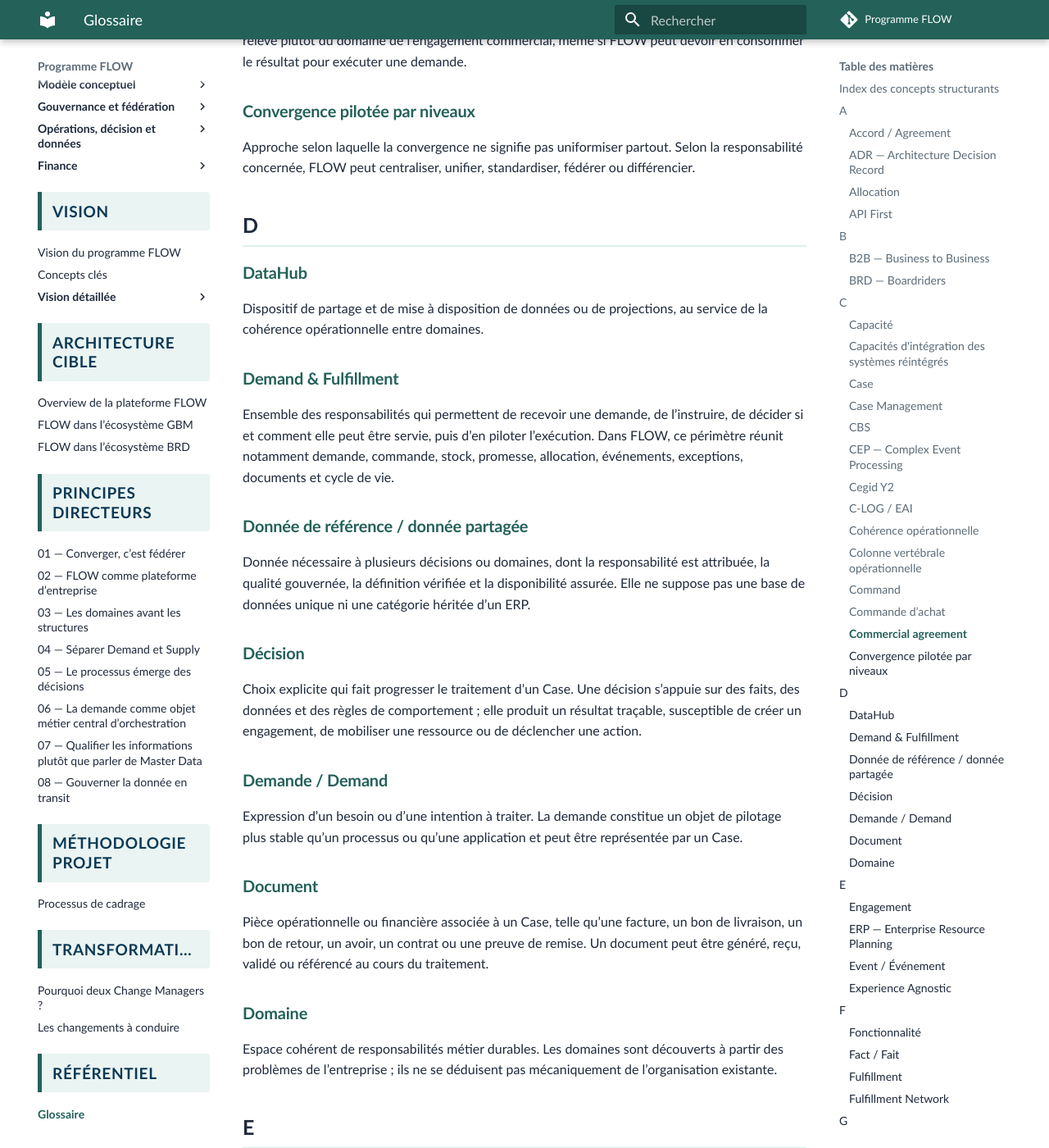
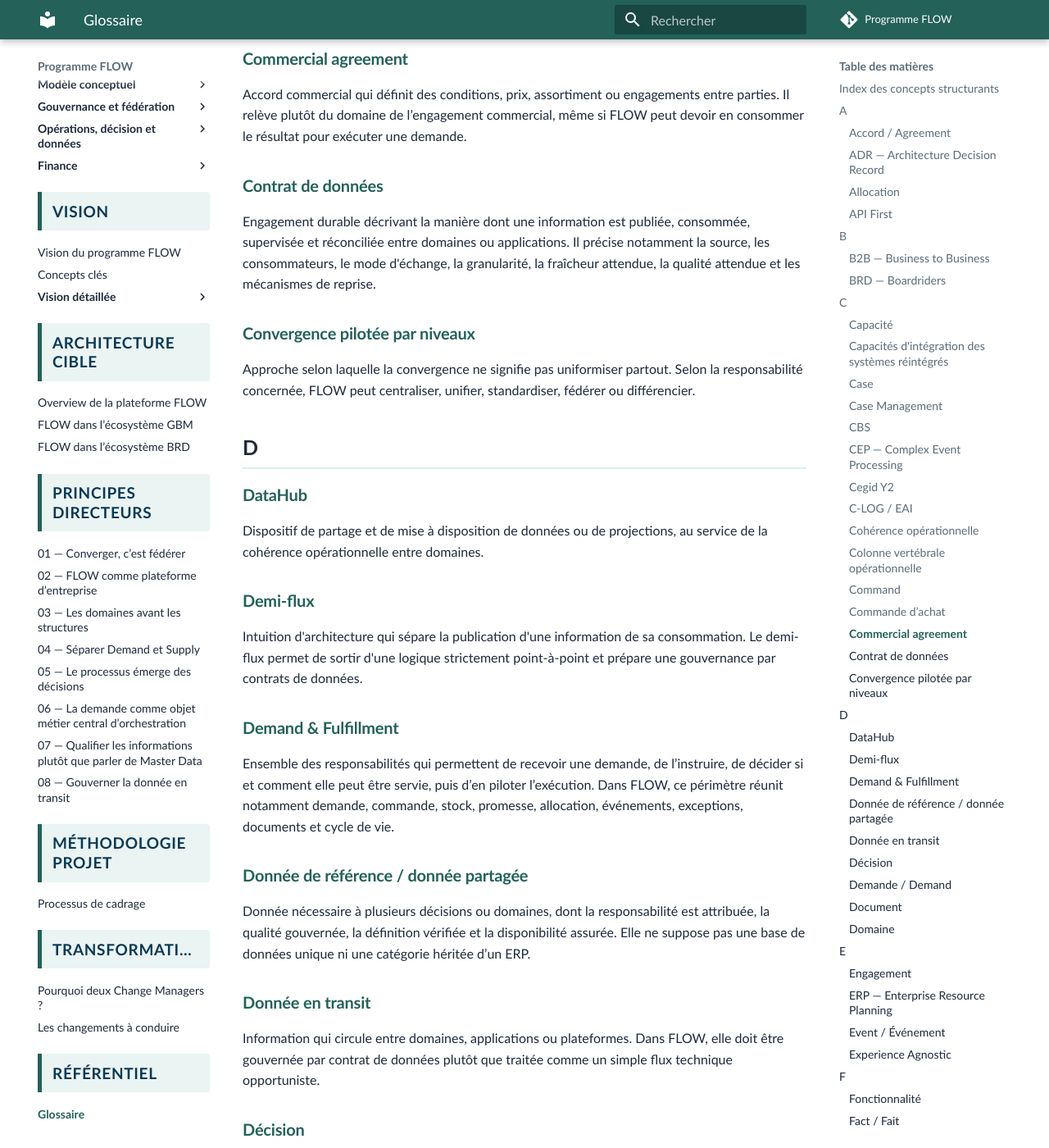
Before and after one commit to laurent-sintes/FLOW-Program, an MkDocs documentation site: the page built from docs/glossaire.md, in a window 1280 px wide and 1400 px high, scrolled down 4046 px. Shown: the whole window at 82% size. Built offline with MkDocs 1.6.1 and Material for MkDocs 9.7.7, drawn with Linux system fonts in a browser that asks for light colours; comment, search, counter and statistics services are not loaded; some of the changed text lies outside the part shown.

Commit message:
Ajouter les notions de donnée en transit au glossaire

```diff
--- a/docs/glossaire.md
+++ b/docs/glossaire.md
@@ -12,9 +12,11 @@ Cette section transforme progressivement le glossaire en point d'entrée vers le
 | Capacités d'intégration des systèmes réintégrés | [Concepts clés](vision/concepts-cles.md#capacites-dintegration-des-systemes-reintegres) · [Hotspot dédié](hotspots/capacites-integration-systemes-reintegres.md) · [Architecture cible](architecture-cible/overview-plateforme-flow.md#colonne-vertebrale-du-si) |
 | Case | [Concepts clés](vision/concepts-cles.md#case) · [Principe 06](principes-directeurs/6-demande-objet-metier-central-orchestration.md) · [Ruptures](vision/vision-detaillee/2-ruptures-structurantes.md#la-demande-lunite-autonome-de-la-decision-et-de-lorchestration) |
 | Colonne vertébrale opérationnelle | [Concepts clés](vision/concepts-cles.md#colonne-vertebrale-operationnelle) · [Vision synthétique](vision/vision-programme-flow.md#ce-que-porte-la-plateforme) · [Solution FLOW](vision/vision-detaillee/3-plateforme-flow.md#colonne-vertebrale-reintegrer-sans-tout-reecrire) |
+| Contrat de données | [Concepts clés](vision/concepts-cles.md#contrat-de-donnees) · [Principe 08](principes-directeurs/8-gouverner-la-donnee-en-transit.md) · [Insight dédié](insights/gouverner-donnees-en-transit.md) |
 | Convergence pilotée par niveaux | [Vision synthétique](vision/vision-programme-flow.md#ambition-converger-sans-uniformiser) · [Ambition](vision/vision-detaillee/1-ambition-et-contexte.md#opportunite-converger-sans-basculer-dans-un-modele-unique) · [Insight convergence](insights/convergence-federation-uniformisation.md) |
 | Demande / Demand | [Concepts clés](vision/concepts-cles.md#demande--demand) · [Ruptures](vision/vision-detaillee/2-ruptures-structurantes.md) · [Principe 06](principes-directeurs/6-demande-objet-metier-central-orchestration.md) |
 | Demand / Supply | [Ruptures](vision/vision-detaillee/2-ruptures-structurantes.md#demand--supply-depasser-achat--vente) · [Principe 04](principes-directeurs/4-separer-demand-et-supply.md) · [Architecture cible](architecture-cible/overview-plateforme-flow.md) |
+| Donnée en transit | [Principe 08](principes-directeurs/8-gouverner-la-donnee-en-transit.md) · [Insight dédié](insights/gouverner-donnees-en-transit.md) · [Architecture cible](architecture-cible/overview-plateforme-flow.md#donnees-en-transit--des-flux-projet-aux-contrats-gouvernes) |
 | Hotspot | [Hotspots de la vision](vision/vision-detaillee/4-hotspots.md) · [Section Hotspots](hotspots/index.md) |
 | Plateforme Demand | [Concepts clés](vision/concepts-cles.md#plateforme-demand) · [Solution FLOW](vision/vision-detaillee/3-plateforme-flow.md) · [Principe 02](principes-directeurs/2-flow-comme-plateforme-d-entreprise.md) |
 | Réseau d'exécution / Fulfillment Network | [Concepts clés](vision/concepts-cles.md#fulfillment-network--reseau-dexecution) · [Solution FLOW](vision/vision-detaillee/3-plateforme-flow.md#fulfillment-network-decrire-ce-que-le-reseau-sait-faire) · [Architecture cible](architecture-cible/overview-plateforme-flow.md) |
@@ -104,6 +106,10 @@ Commande passée auprès d’un fournisseur ou fabricant. Dans FLOW, la question
 
 Accord commercial qui définit des conditions, prix, assortiment ou engagements entre parties. Il relève plutôt du domaine de l’engagement commercial, même si FLOW peut devoir en consommer le résultat pour exécuter une demande.
 
+### Contrat de données
+
+Engagement durable décrivant la manière dont une information est publiée, consommée, supervisée et réconciliée entre domaines ou applications. Il précise notamment la source, les consommateurs, le mode d'échange, la granularité, la fraîcheur attendue, la qualité attendue et les mécanismes de reprise.
+
 ### Convergence pilotée par niveaux
 
 Approche selon laquelle la convergence ne signifie pas uniformiser partout. Selon la responsabilité concernée, FLOW peut centraliser, unifier, standardiser, fédérer ou différencier.
@@ -114,6 +120,10 @@ Approche selon laquelle la convergence ne signifie pas uniformiser partout. Selo
 
 Dispositif de partage et de mise à disposition de données ou de projections, au service de la cohérence opérationnelle entre domaines.
 
+### Demi-flux
+
+Intuition d'architecture qui sépare la publication d'une information de sa consommation. Le demi-flux permet de sortir d'une logique strictement point-à-point et prépare une gouvernance par contrats de données.
+
 ### Demand & Fulfillment
 
 Ensemble des responsabilités qui permettent de recevoir une demande, de l’instruire, de décider si et comment elle peut être servie, puis d’en piloter l’exécution. Dans FLOW, ce périmètre réunit notamment demande, commande, stock, promesse, allocation, événements, exceptions, documents et cycle de vie.
@@ -121,6 +131,10 @@ Ensemble des responsabilités qui permettent de recevoir une demande, de l’ins
 ### Donnée de référence / donnée partagée
 
 Donnée nécessaire à plusieurs décisions ou domaines, dont la responsabilité est attribuée, la qualité gouvernée, la définition vérifiée et la disponibilité assurée. Elle ne suppose pas une base de données unique ni une catégorie héritée d’un ERP.
+
+### Donnée en transit
+
+Information qui circule entre domaines, applications ou plateformes. Dans FLOW, elle doit être gouvernée par contrat de données plutôt que traitée comme un simple flux technique opportuniste.
 
 ### Décision
 
@@ -165,6 +179,10 @@ Comportement concret offert par un produit ou une solution. Une fonctionnalité
 ### Fact / Fait
 
 Nature d’information représentant une réalité métier observée, reçue ou calculée à un instant donné. Un fact peut servir à constater, décider, promettre, allouer ou expliquer.
+
+### Flux projet
+
+Échange de données conçu pour répondre à un besoin local de projet, souvent entre une application source et une application cible. FLOW cherche à réduire cette logique lorsqu'elle produit de la tuyauterie opportuniste non gouvernée dans la durée.
 
 ### Fulfillment
 
```
